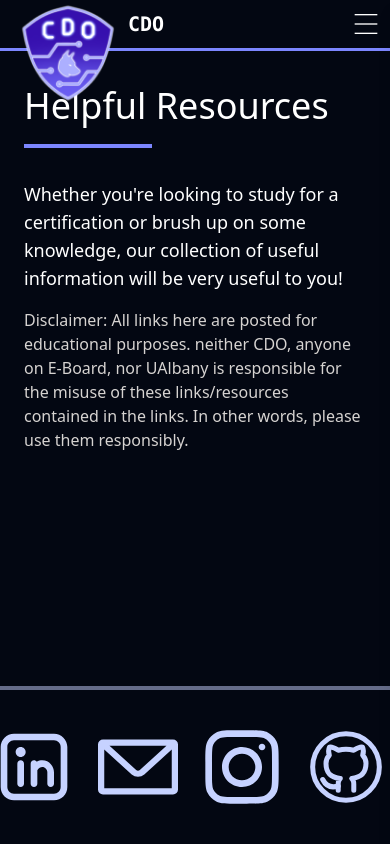
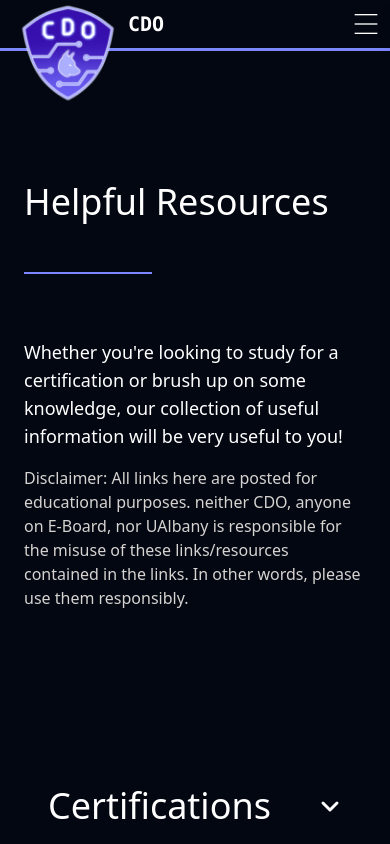
Before and after one commit to coal-rock/CDOWebsite, a React (Vite) app: page /resources in a window 390 px wide. Built offline with nearby package versions, Linux system fonts and the light colour scheme.

Commit message:
Accordion menu done, it has been made into a reusable component. Next up is modifying the hamburger menu for mobile use, as well as turning it into a component.

```diff
--- /dev/null
+++ b/src/components/AccordionMenu.tsx
@@ -0,0 +1,44 @@
+import {useState} from "react";
+
+function AccordionItem({title}: { title: string }) {
+    const [isOpen, setIsOpen] = useState(false);
+
+    return (
+        <>
+            <div className='border-b-2 border-indigo-300'>
+                <button
+                    onClick={() => setIsOpen(!isOpen)}
+                    className='w-full flex justify-between items-center py-8 text-white font-medium text-4xl hover:text-indigo-300 transition-colors text-left'
+                >
+                    {title}
+                    <svg
+                        className={`w-6 h-6 shrink-0 transform transition-transform duration-300 ${isOpen ? '-rotate-z-180' : ''}`}
+                        fill='none'
+                        viewBox='0 0 24 24'
+                        stroke='currentColor'
+                        strokeWidth='3'
+                    >
+                        <path strokeLinecap='round' strokeLinejoin='round' d='M19 9l-7 7-7-7'/>
+                    </svg>
+                </button>
+                {isOpen && (
+                    <div className='pb-6 text-stone-300 text-lg'>
+                        Placeholder content for {title}
+                    </div>
+                )}
+            </div>
+        </>
+    )
+}
+
+export default function AccordionMenu({items}: { items: string[] }) {
+    return (
+        <>
+            <div className='w-full max-w-3xl mx-auto p-6 rounded-xl'>
+                {items.map((item, index) => (
+                    <AccordionItem key={index} title={item}/>
+                ))}
+            </div>
+        </>
+    )
+}
--- a/src/pages/Resources.tsx
+++ b/src/pages/Resources.tsx
@@ -1,26 +1,39 @@
 import Header from "../components/Header.tsx";
 import Footer from "../components/Footer.tsx";
+import AccordionMenu from "../components/AccordionMenu.tsx";
 
-function Competition() {
+export default function Resources() {
+
+    const resourceTopics = [
+        'Certifications',
+        'Cloud Security',
+        'Defense/Blue-Teaming',
+        'Digital Forensics',
+        'Incident Response',
+        'General IT Security',
+        'Malware Analysis',
+        'Pen Testing/Red-Teaming',
+        'Threat Intelligence'
+    ]
 
     return (
         <>
             <Header/>
             <div className='flex flex-col w-full h-full items-start bg-gray-950 overflow-y-scroll'>
-                <div className='flex flex-col items-start w-full gap-6 px-6 pt-8 md:px-12'>
+                <div className='flex flex-col items-start w-full gap-6 px-6 pt-32 md:px-12 pb-32'>
 
                     {/* Header & Underline */}
-                    <div className='flex flex-col items-start gap-4'>
-                        <h1 className='text-4xl md:text-8xl font-medium text-white leading-tight'>
+                    <div className='flex flex-col items-start gap-4 pb-8'>
+                        <h1 className='text-4xl md:text-8xl font-medium text-white leading-tight pb-8'>
                             Helpful
                             Resources
                         </h1>
                         {/* The short underline from the reference */}
-                        <hr className='w-32 border-t-4 border-indigo-400'/>
+                        <hr className='w-32 border-t-2 border-indigo-400'/>
                     </div>
 
                     {/* Text Content */}
-                    <div className='flex flex-col gap-4 text-left mt-2'>
+                    <div className='flex flex-col gap-4 text-left mt-2 pb-24'>
                         <p className='text-lg md:text-5xl text-white'>
                             Whether you're looking to study for a
                             certification or brush up on some
@@ -36,12 +49,10 @@ function Competition() {
                             use them responsibly.
                         </p>
                     </div>
-
+                    <AccordionMenu items={resourceTopics} />
                 </div>
                 <Footer/>
             </div>
         </>
     )
 }
-
-export default Competition;
```
